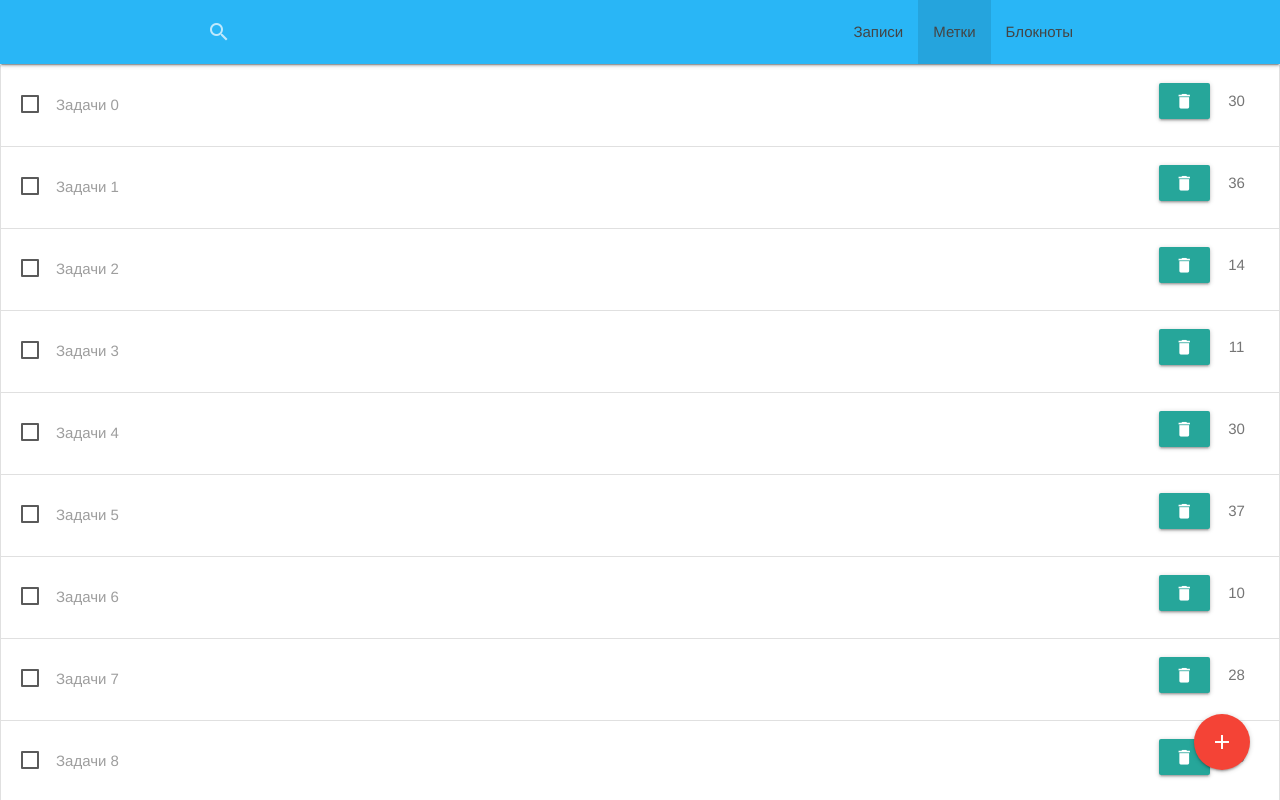
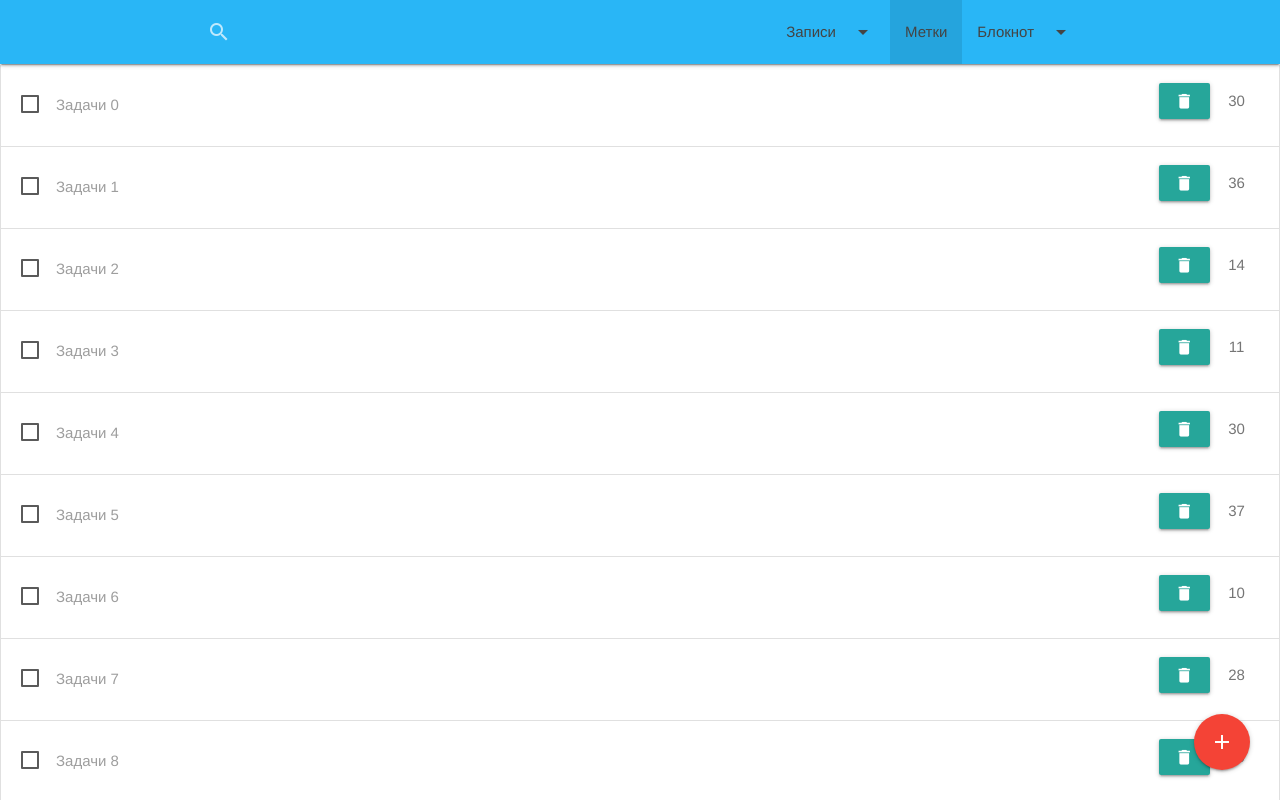
Before and after one commit to Nimdim/offlinepad_public, a Vue app in the folder app/: page / in a window 1280 px wide. Shown: the top 800 px of the page. Built offline with nearby package versions, Linux system fonts and the light colour scheme.

Commit message:
menu fix

```diff
--- a/app/public/style.css
+++ b/app/public/style.css
@@ -10,6 +10,13 @@ p {
   margin-top: 64px;
 }
 
+.separate-dropdown:hover {
+  background-color: #25a3dd;
+}
+
+#nav-mobile a {
+  text-align: left;
+}
 
 @media all (max-width: 480px) {
   .records {
--- a/app/src/App.vue
+++ b/app/src/App.vue
@@ -5,6 +5,12 @@
       <li class="divider"></li>
       <li><a href="#!">Разбор</a></li>
       <li><a href="#!">Задачи</a></li>
+    </ul>
+
+    <ul id="dropdown_notepad" class="dropdown-content">
+      <li v-for="menu_item in notepad_controls" v-bind:key="menu_item.id">
+        <a href="#!" v-on:click="notepad_menu(menu_item.id)">{{menu_item.name}}</a>
+      </li>
     </ul>
 
     <ul class="collection tags" v-if="section == 'tags'">
@@ -62,33 +68,40 @@
 
 
         <ul class="right hide-on-med-and-down desktop_menu">
-          <!-- <li><a class="dropdown-trigger" href="#!" data-target="dropdown1">Записи<i class="material-icons right">arrow_drop_down</i></a></li> -->
           <li :class="{active: section == 'notes'}" v-on:click="change_section('notes')">
+            <a>
+              Записи
+              <i class="material-icons right dropdown-trigger separate-dropdown" href="#!" data-target="dropdown1" v-on:click.stop="">arrow_drop_down</i>
+            </a>
+          </li>
+          <!-- <li :class="{active: section == 'notes'}" v-on:click="change_section('notes')">
             <a href="#">Записи</a>
-          </li>
+          </li> -->
           <li :class="{active: section == 'tags'}" v-on:click="change_section('tags')">
             <a href="#">Метки</a>
           </li>
-          <li :class="{active: section == 'notepads'}" v-on:click="change_section('notepads')">
-            <a href="#">Блокноты</a>
+          <li>
+            <a href="#" class="dropdown-trigger" data-target="dropdown_notepad">
+              Блокнот
+              <i class="material-icons right" href="#!">arrow_drop_down</i>
+            </a>
           </li>
         </ul>
 
         <ul id="nav-mobile" class="sidenav">
           <li :class="{active: section == 'notes'}" v-on:click="change_section('notes')">
             <a href="#">Записи</a>
-            <!-- <ul>
-              <li><a href="#!"><i class="material-icons">dashboard</i>Все</a></li>
-              <li class="divider"></li>
+            <ul>
               <li><a href="#!"><i class="material-icons">dashboard</i>Разбор</a></li>
               <li><a href="#!"><i class="material-icons">dashboard</i>Задачи</a></li>
-            </ul> -->
+            </ul>
           </li>
           <li :class="{active: section == 'tags'}" v-on:click="change_section('tags')">
             <a href="#">Метки</a>
           </li>
-          <li :class="{active: section == 'notepads'}" v-on:click="change_section('notepads')">
-            <a href="#">Блокноты</a>
+          <li class="divider"></li>
+          <li v-for="menu_item in notepad_controls" v-bind:key="menu_item.id">
+            <a href="#">{{menu_item.name}}</a>
           </li>
         </ul>
       </div>
@@ -165,6 +178,11 @@ export default {
 
   data: function() {
     var data = {
+      notepad_controls: [
+        {id: "create", name: "Создать"},
+        {id: "import", name: "Импорт"},
+        {id: "open", name: "Открыть"},
+      ],
       loadscreen_visible: true,
       section: "tags",
       notes: {
@@ -265,10 +283,15 @@ export default {
   mounted: function() {
     window.$('.sidenav').sidenav();
     window.M.Modal.init(document.body.querySelectorAll('.modal:not(.no-autoinit)'));
+    window.M.Dropdown.init(document.body.querySelectorAll('.dropdown-trigger:not(.no-autoinit)'));
+
     // $('.parallax').parallax();
     this.loadscreen_visible = false;
   },
   methods: {
+    notepad_menu: function(command) {
+      console.log("command", command);
+    },
     change_section: function(section) {
       this.section = section;
     },
```
